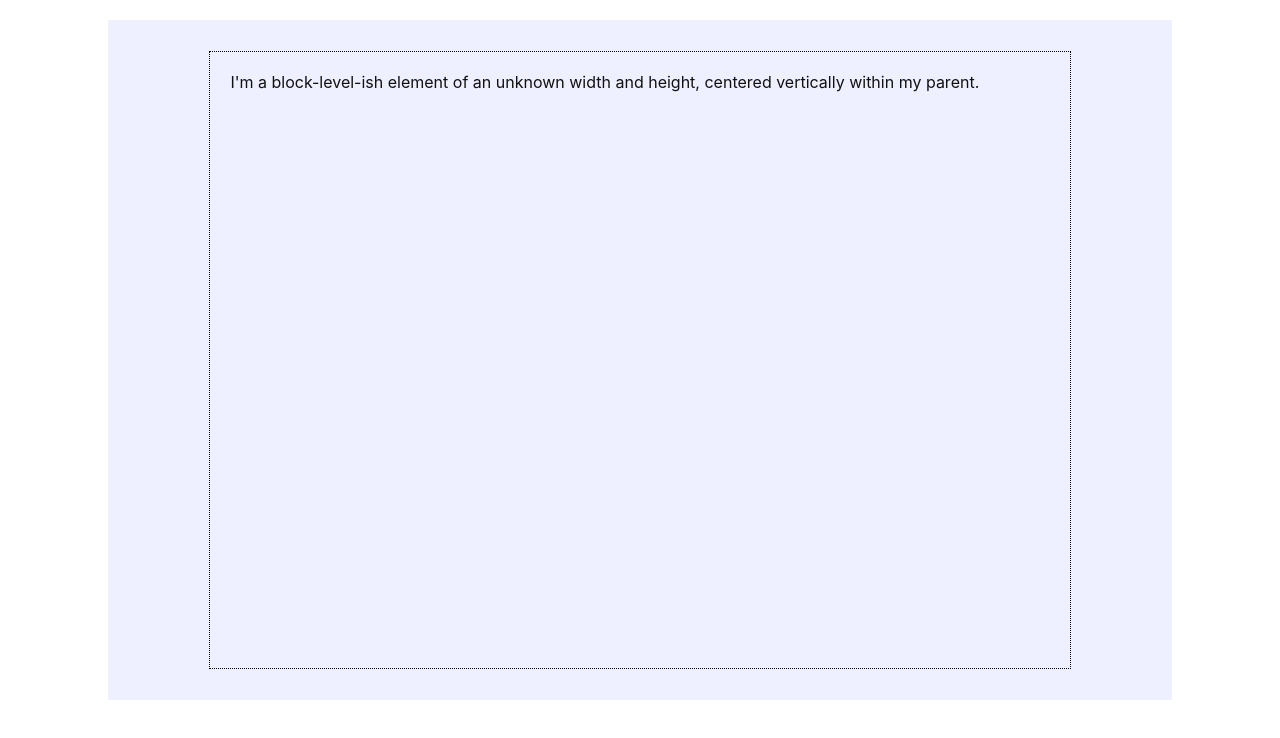
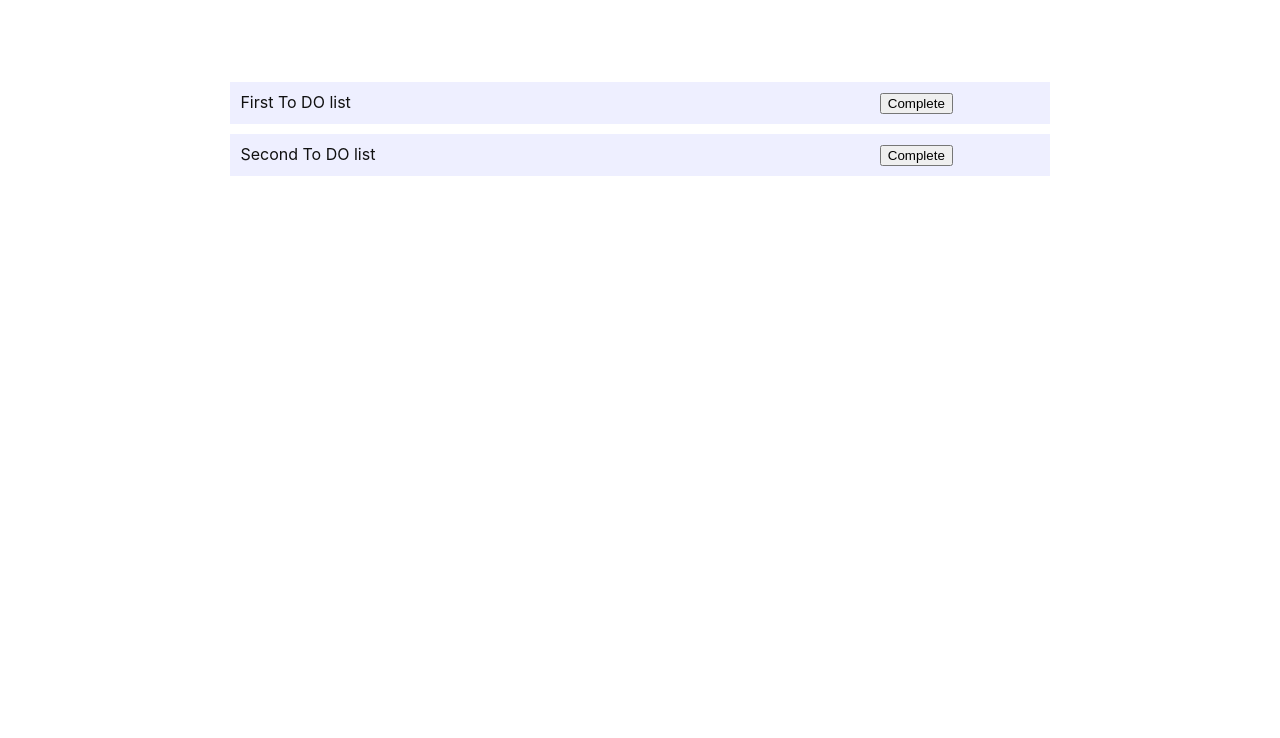
Before and after one commit to ReactorboY/Programming-News, a React (Create React App) app: page / in a window 1280 px wide. Shown: the top 738 px of the page. Built offline with nearby package versions, Linux system fonts and the light colour scheme.

Commit message:
update #2

```diff
--- a/src/App.css
+++ b/src/App.css
@@ -1,5 +1,4 @@
 main {
-  background: #eeefff;
   height: 80vh;
   width: 80%;
   margin: 20px auto;
@@ -13,7 +12,12 @@ main {
 main > div {
   color: #111;
   height: 90%;
-  border: 1px dotted #000;
   width: 80%;
   padding: 20px;
 }
+
+.listDiv {
+  background: #eeefff;
+  padding: 10px;
+  margin: 10px 0;
+}
--- a/src/App.js
+++ b/src/App.js
@@ -1,13 +1,40 @@
 import React, { PureComponent } from 'react'
 import './App.css'
 
+const list = [
+    {
+        title:'First To DO list',
+        completed: false,
+        id:0
+    },
+    {
+        title:'Second To DO list',
+        completed: false,
+        id:1
+    }
+]
+
 class App extends PureComponent {
-
+    constructor(props) {
+        super(props)
+        this.state = {
+            list,
+        }
+    }
     render() {
         return (
             <main>
                 <div>
-                    I'm a block-level-ish element of an unknown width and height, centered vertically within my parent.
+                    {this.state.list.map(item =>
+                        <div key={item.id} className="listDiv">
+                            <div style={{display:'inline-block',width:'80%'}}>
+                                <span>{item.title} </span>
+                            </div>
+                            <span>
+                                <button onClick={this.onClickMe} type="button">Complete</button>
+                            </span>
+                        </div>
+                        )}
                 </div>
             </main>
         )
```
